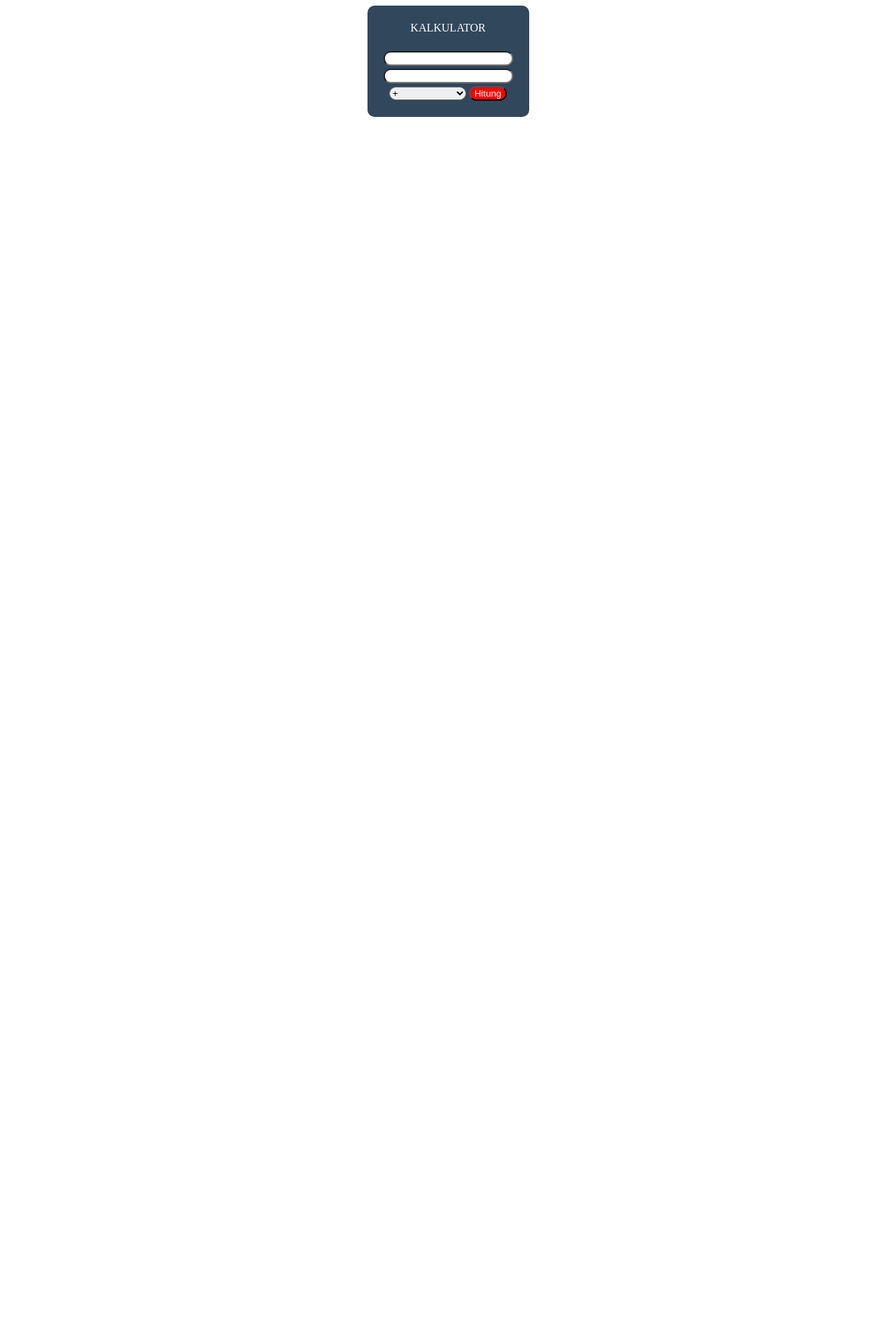
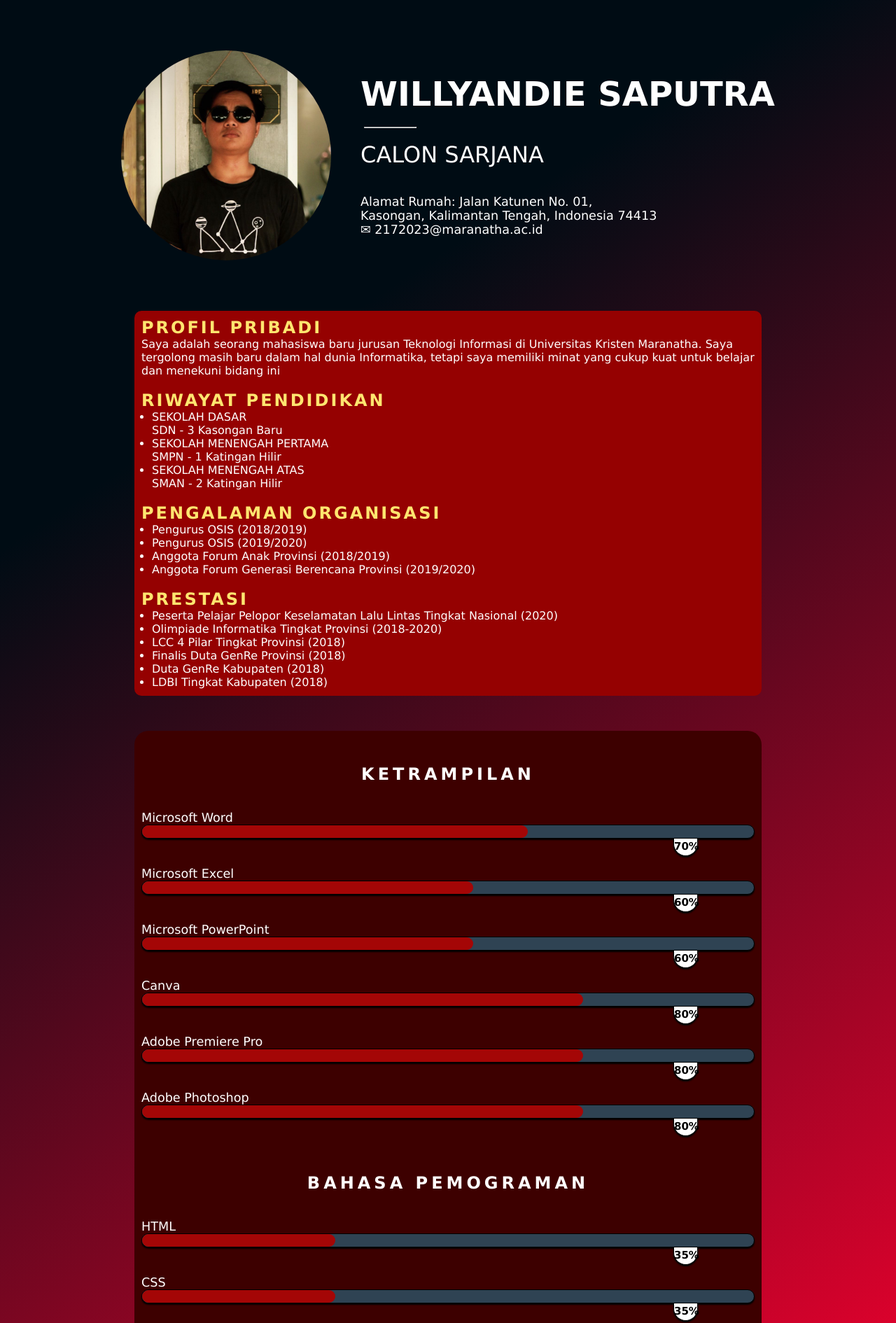
Before and after one commit to Willyandie/Latihan, a plain HTML site: page index.html in a window 1280 px wide. Shown: the top 1890 px of the page at 70% size. Before the commit the page ends 800 px from the top, so only its background shows below. Drawn offline with Linux system fonts and the light colour scheme; files that its build step writes are made by us from their sources.

Commit message:
Portofolioo

```diff
--- a/index.html
+++ b/index.html
@@ -1,96 +1,162 @@
+<!--Nama : Willyandie Saputra
+NRP : 2172023-->
+
 <!DOCTYPE html>
 <html lang="en">
 <head>
     <meta charset="UTF-8">
     <meta http-equiv="X-UA-Compatible" content="IE=edge">
     <meta name="viewport" content="width=device-width, initial-scale=1.0">
-    <title>Tantangan Dari Fanny</title>
-    <style>
-        table {
-            background-color: #31475c;
-            padding: 20px;
-            text-align: center;
-            border-radius: 10px;
-        }
-
-        div {
-            color: white;
-            padding-bottom: 20px;
-            padding-top: 0px;
-        }
-
-        input {
-            border-radius: 10px;
-        }
-
-        select {
-            border-radius: 10px;
-            width: 110px;
-        }
-
-        span {
-            background-color: white;
-            width: 100px;
-        }
-    </style>
-
-<script>
-    function Kalkulator () {
-        let angka1 = document.getElementById("angka1");
-        let angka2 = document.getElementById("angka2");
-        let operator = document.getElementById("operator");
-        let hitung = document.getElementById("hitung");
-        let hasil1 = parseInt(angka1.value) +  parseInt(angka2.value);
-        let hasil2 = parseInt(angka1.value) -  parseInt(angka2.value);
-        let hasil3 = parseInt(angka1.value) *  parseInt(angka2.value);
-        let hasil4 = parseInt(angka1.value) /  parseInt(angka2.value);
-
-        if (operator.value == "+") {
-            alert(hasil1);
-        }
-        else if (operator.value == "-") {
-            alert(hasil2);
-        }
-        else if (operator.value == "*") {
-            alert(hasil3);
-        }
-        else if (operator.value == "/") {
-            alert(hasil4);
-        }
-    }
-</script>
-
+    <title></title>
+    <link rel="stylesheet" href="css/style.css">
 </head>
 <body>
     <table border="0" align="center">
         <tr>
             <td>
                 <div>
-                    KALKULATOR
+                    <img src="../Praktikum 12/src/Profile.png">
                 </div>
             </td>
-        </tr>
-        <tr>
             <td>
-                <input type="number" id="angka1">
-            </td>
-        </tr>
-        <tr>
-            <td>
-                <input type="number" id="angka2">
-            </td>
-        </tr>
-        <tr>
-            <td>
-                <select id="operator">
-                    <option value="+">+</option>
-                    <option value="-">-</option>
-                    <option value="*">x</option>
-                    <option value="/">&#247;</option>
-                </select>
-                <input type="button" id="hitung" value="Hitung" style="background-color: red; color: white;" onclick="Kalkulator()">
+                <h1>WILLYANDIE SAPUTRA</h1>
+                <br>
+                <hr>
+                <br>
+                <p id="sarjana">CALON SARJANA</p>
+                <br>
+                <br>
+                <p>Alamat Rumah: Jalan Katunen No. 01,<br>
+                   Kasongan, Kalimantan Tengah, Indonesia 74413</p>
+                <p> &#9993 2172023@maranatha.ac.id</p>
             </td>
         </tr>
     </table>
+
+    <div id="merah">
+        <h3>PROFIL PRIBADI</h3>
+        <P id="pribadi">Saya adalah seorang mahasiswa baru jurusan Teknologi Informasi di Universitas Kristen Maranatha. Saya tergolong masih baru dalam hal dunia Informatika, tetapi saya memiliki minat yang cukup kuat untuk belajar dan menekuni bidang ini</P>
+
+        <br>
+
+        <h3>RIWAYAT PENDIDIKAN</h3>
+        <ul>
+            <li>SEKOLAH DASAR</li>
+            <li type="none">SDN - 3 Kasongan Baru</li>
+            <li>SEKOLAH MENENGAH PERTAMA</li>
+            <li type="none">SMPN - 1 Katingan Hilir</li>
+            <li>SEKOLAH MENENGAH ATAS</li>
+            <li type="none">SMAN - 2 Katingan Hilir</li>
+        </ul>
+
+        <br>
+
+        <h3>PENGALAMAN ORGANISASI</h3>
+        <ul>
+            <li>Pengurus OSIS (2018/2019)</li>
+            <li>Pengurus OSIS (2019/2020)</li>
+            <li>Anggota Forum Anak Provinsi (2018/2019)</li>
+            <li>Anggota Forum Generasi Berencana Provinsi (2019/2020)</li>
+        </ul>
+
+        <br>
+
+        <h3>PRESTASI</h3>
+        <ul>
+            <li>Peserta Pelajar Pelopor Keselamatan Lalu Lintas Tingkat Nasional (2020)</li>
+            <li>Olimpiade Informatika Tingkat Provinsi (2018-2020)</li>
+            <li>LCC 4 Pilar Tingkat Provinsi (2018)</li>
+            <li>Finalis Duta GenRe Provinsi (2018)</li>
+            <li>Duta GenRe Kabupaten (2018)</li>
+            <li>LDBI Tingkat Kabupaten (2018)</li>
+        </ul>
+    </div>
+
+    <div id="maroon">
+    <br>
+    <br>
+
+    <h2>KETRAMPILAN</h2>
+
+    <br>
+    <br>
+        <div class="proses1"></div>
+            <P>Microsoft Word</P>
+        <div class="proses2">
+            <div class="proses3" style="width:70%;"></div>
+            <div class="proses4">70%</div>
+        </div>
+
+        <div class="proses1"></div>
+            <P>Microsoft Excel</P>
+        <div class="proses2">
+            <div class="proses3" style="width:60%;"></div>
+            <div class="proses4">60%</div>
+        </div>
+
+        <div class="proses1"></div>
+            <P>Microsoft PowerPoint</P>
+        <div class="proses2">
+            <div class="proses3" style="width:60%;"></div>
+            <div class="proses4">60%</div>
+        </div>
+
+        <div class="proses1"></div>
+            <P>Canva</P>
+        <div class="proses2">
+             <div class="proses3" style="width:80%;"></div>
+            <div class="proses4">80%</div>
+        </div>
+
+        <div class="proses1"></div>
+            <P>Adobe Premiere Pro</P>
+        <div class="proses2">
+            <div class="proses3" style="width:80%;"></div>
+            <div class="proses4">80%</div>
+        </div>
+
+        <div class="proses1"></div>
+            <P>Adobe Photoshop</P>
+        <div class="proses2">
+            <div class="proses3" style="width:80%;"></div>
+            <div class="proses4">80%</div>
+        </div>
+
+    <br>
+    <br>
+
+    <h2>BAHASA PEMOGRAMAN</h2>
+
+    <br>
+    <br>
+        <div class="proses1"></div>
+            <P>HTML</P>
+        <div class="proses2">
+            <div class="proses3" style="width:35%;"></div>
+            <div class="proses4">35%</div>
+        </div>
+
+        <div class="proses1"></div>
+            <P>CSS</P>
+        <div class="proses2">
+            <div class="proses3" style="width:35%;"></div>
+            <div class="proses4">35%</div>
+        </div>
+
+        <div class="proses1"></div>
+            <P>PHP</P>
+        <div class="proses2">
+            <div class="proses3" style="width:10%;"></div>
+            <div class="proses4">10%</div>
+        </div>
+
+        <div class="proses1"></div>
+            <P>JavaScript</P>
+        <div class="proses2">
+             <div class="proses3" style="width:20%;"></div>
+            <div class="proses4">20%</div>
+        </div>
+    <br><br>
+    </div>
 </body>
 </html>
```
